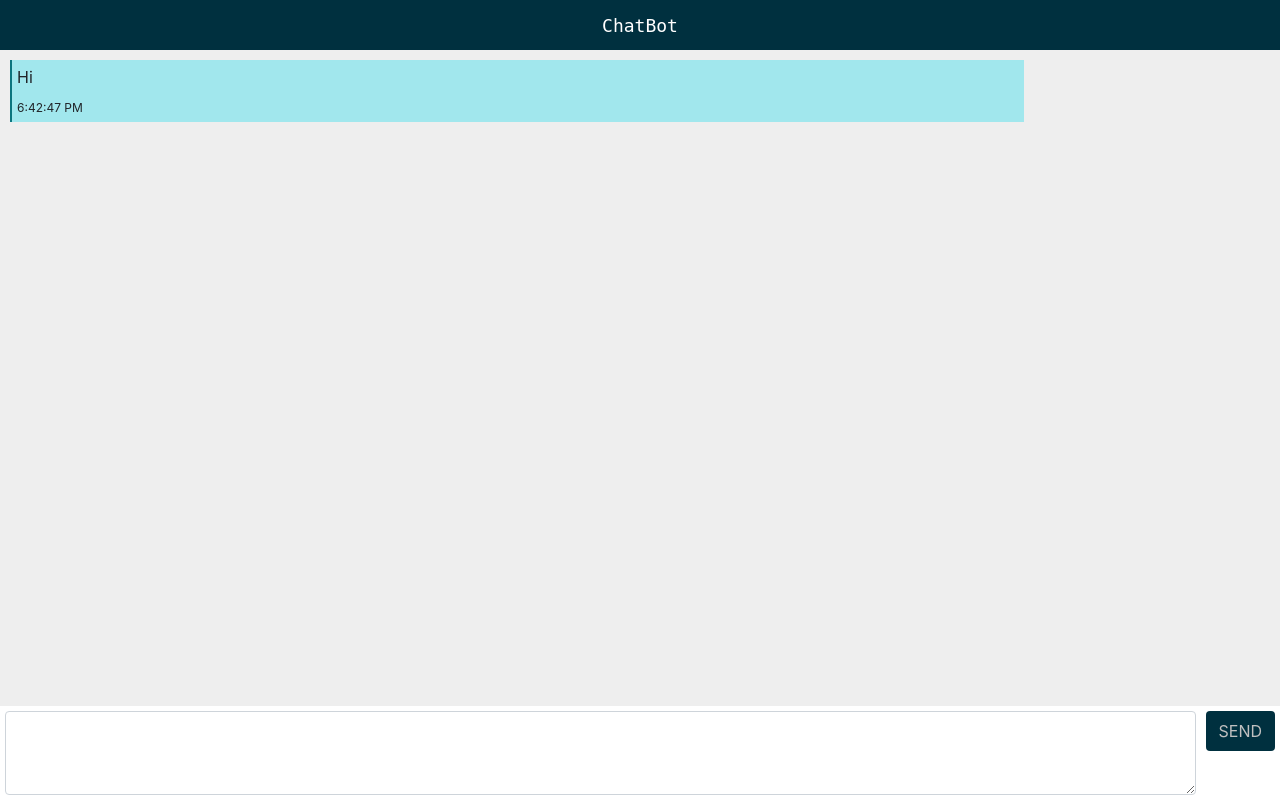
After one commit to kjsce-codecell/Chatbot-Codecell, a Flask app: page /chatbot in a window 1280 px wide. The commit adds this page. Run offline with Flask 2, Linux system fonts and the light colour scheme; parts of the project's set-up code (start-up, migrations or seed data) failed here and were passed over; some libraries are stand-ins or nearby versions.

Commit message:
Template

```diff
--- /dev/null
+++ b/app/static/chatbot.js
@@ -0,0 +1,32 @@
+$('body').ready(function() {
+    res({fulfillmentText: 'Hi'})
+});
+
+function sender() {
+    var msg = $('.txt1').val();
+    $('.main').append('<div class="txt-div" ><div class="txt msg">'+msg+'</div><div class="time">'+new Date().toLocaleTimeString()+'</div></div>');
+    $('.txt1').val('');
+    $('.chat').scrollTop = $('.chat').scrollHeight;
+    submit_message(msg);
+}
+
+function res(msg) {
+    $('.main').append('<div class="txt-div2" ><div class="txt2 msg">'+msg.fulfillmentText+'</div><div class="time2">'+new Date().toLocaleTimeString()+'</div></div>');
+}
+
+function submit_message(message) {
+    $.post("/send_message", { message: message }, res);
+    function handle_response(data) {
+        // append the bot repsonse to the div
+        console.log(data);
+        $('.chat-container').append(`
+                <div class="chat-message col-md-5 bot-message">
+                    ${data.fulfillmentText}
+                </div>
+          `)
+        // remove the loading indicator
+        $("#loading").remove();
+    }
+}
+
+  //var chat = {"Hi":"Hi","Hi2":"Hi2","Hi3":"Hi3"}
--- a/app/static/style.css
+++ b/app/static/style.css
@@ -1,34 +1,95 @@
- /* /static/style.css */
-
-body,html {
-  height: 100%;
+body {
+  background:#eee;
+  height:100%;
+}
+.mainHead {
+  position:fixed;
+  width:100%;
+  height:100%;
+}
+.head {
+  height:50px;
+  background:#00303f;
+  color:white;
+  font-family:monospace;
+  position:relative;
+}
+.head span {
+  position:absolute;
+  top:50%;
+  left:50%;
+  transform:translate(-50%,-50%);
+  font-size:18px;
+}
+.chat {
+  top:50px;
+  position:relative;
+  z-index:-1;
+  bottom:40px;
+  margin-bottom:100px;
+}
+.main {
+  overflow-y:auto;
+}
+.send {
+  width:100%;
+  position:fixed;
+  bottom:0px;
+  margin-right:10px;
+  background:white;
+  display:inline-flex;
+}
+.send .txt1 {
+  width:100%;
+  padding:5px;
+  margin:5px;
+  color:#00303f;
+  font-weight:bold;
+}
+.send .txt1:focus {
+  border-color:#00303f;
+}
+.send .btn1 {
+  color:silver;
+  background:#00303f;
+  width:70px;
+  margin:5px;
+  height:40px;
+}
+.txt {
+  background:#c9e1be;
+  padding:5px;
+  position:relative;
+  border-right: 2px solid #00303f;
+}
+.txt2 {
+  background:#A1E7ED;
+  padding:5px;
+  position:relative;
+  border-left: 2px solid #0c757e;
+}
+.txt-div {
+  margin:5px;
+  padding:5px;
+  width:80%;
+  float:right;
 }
 
-.chat-container {
-  margin: 0px;
-  padding: px;
+.txt-div2 {
+  margin:5px;
+  padding:5px;
+  width:80%;
+  float:left;
 }
-
-.chat-message {
-  padding: 6px;
-  border-radius: 3px;
-  margin-bottom: 3px;
+.time {
+  font-size:12px;
+  background:#c9e1be;
+  padding:5px;
+  border-right: 2px solid #00303f;
 }
-
-.bot-message {
-  background: green;
-  color: white;
+.time2 {
+  font-size:12px;
+  background:#A1E7ED;
+  padding:5px;
+  border-left: 2px solid #0c757e;
 }
-
-.human-message {
-  background: dodgerblue;
-  color: white;
-}
-
-.input {
-  width: 100%;
-  margin: 35px 0px;
-  height: 60px;
-  border: 1px solid rosybrown;
-  border-radius: 3px;
-}
--- /dev/null
+++ b/app/templates/chatbot.html
@@ -0,0 +1,32 @@
+<!DOCTYPE html>
+<html lang="en" >
+
+<head>
+	<meta charset="UTF-8">
+	<title>Chat Bot UI</title>
+	<meta name="viewport" content="width=device-width, initial-scale=1">
+	<link rel='stylesheet' href='https://cdnjs.cloudflare.com/ajax/libs/twitter-bootstrap/4.1.3/css/bootstrap.min.css'>
+	<link rel="stylesheet" href="{{ url_for('static', filename='style.css')}}">
+</head>
+
+<body>
+	<div class="mainHead">
+		<div class="head">
+			<span>ChatBot</span>
+		</div>
+	</div>
+	<div class="chat">
+		<div class="main">
+		</div>
+	</div>
+	<div class="send">
+		<!--<input type="input" class="txt1 form-cotrol">-->
+		<textarea class="form-control txt1" rows="3"></textarea>
+		<input type="button" class="btn btn1" value="SEND" onclick="sender()">
+	</div>
+	<script src='https://cdnjs.cloudflare.com/ajax/libs/jquery/3.3.1/jquery.min.js'></script>
+	<script src='https://cdnjs.cloudflare.com/ajax/libs/twitter-bootstrap/4.2.1/js/bootstrap.min.js'></script>
+	<script  src="{{ url_for('static', filename='chatbot.js')}}"></script>
+</body>
+
+</html>
--- a/app/views.py
+++ b/app/views.py
@@ -11,6 +11,9 @@ import os
 def index():
     return render_template("index.html")
 
+@app.route('/chatbot')
+def chatbot():
+    return render_template('chatbot.html')
 
 @app.route('/about')
 def about():
```
